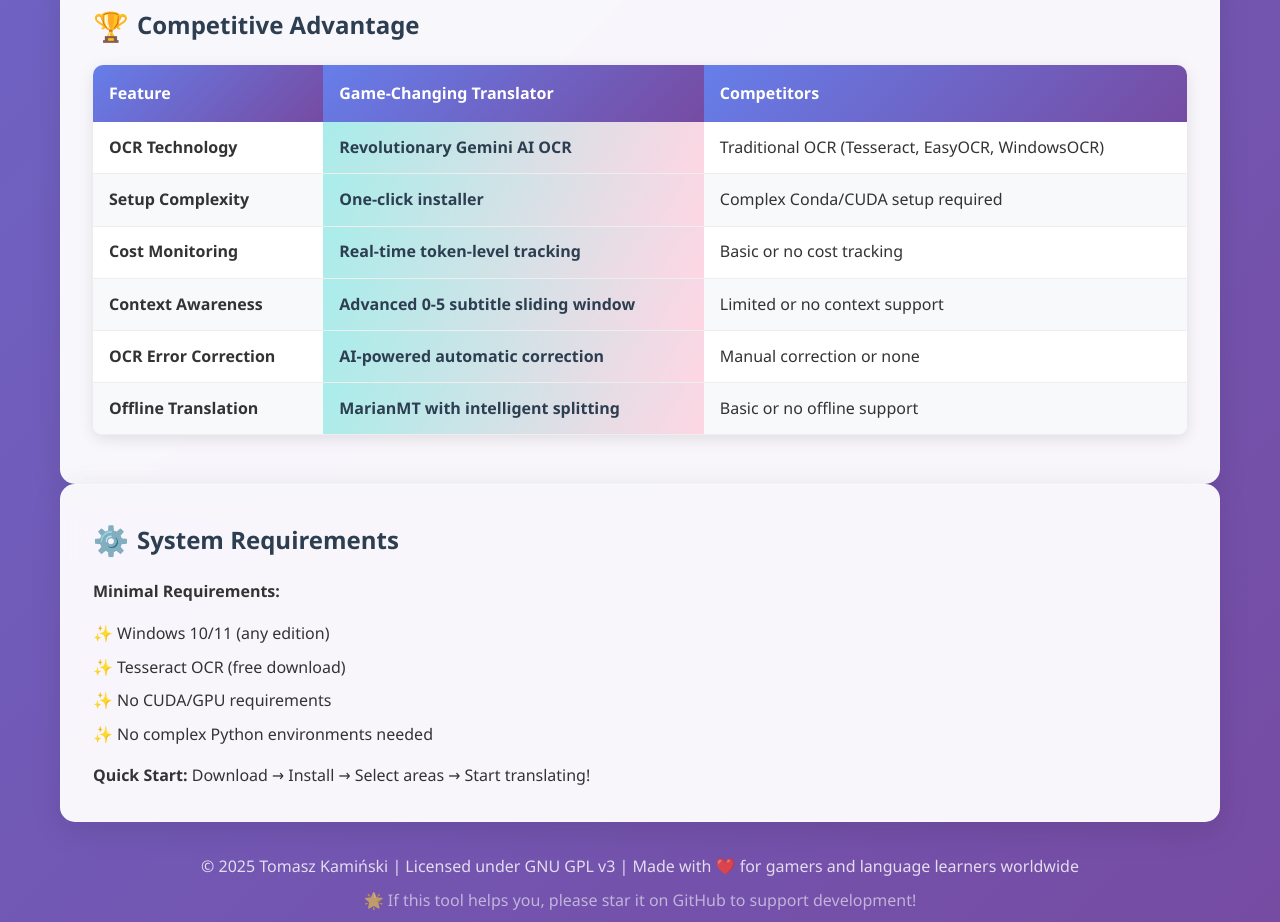
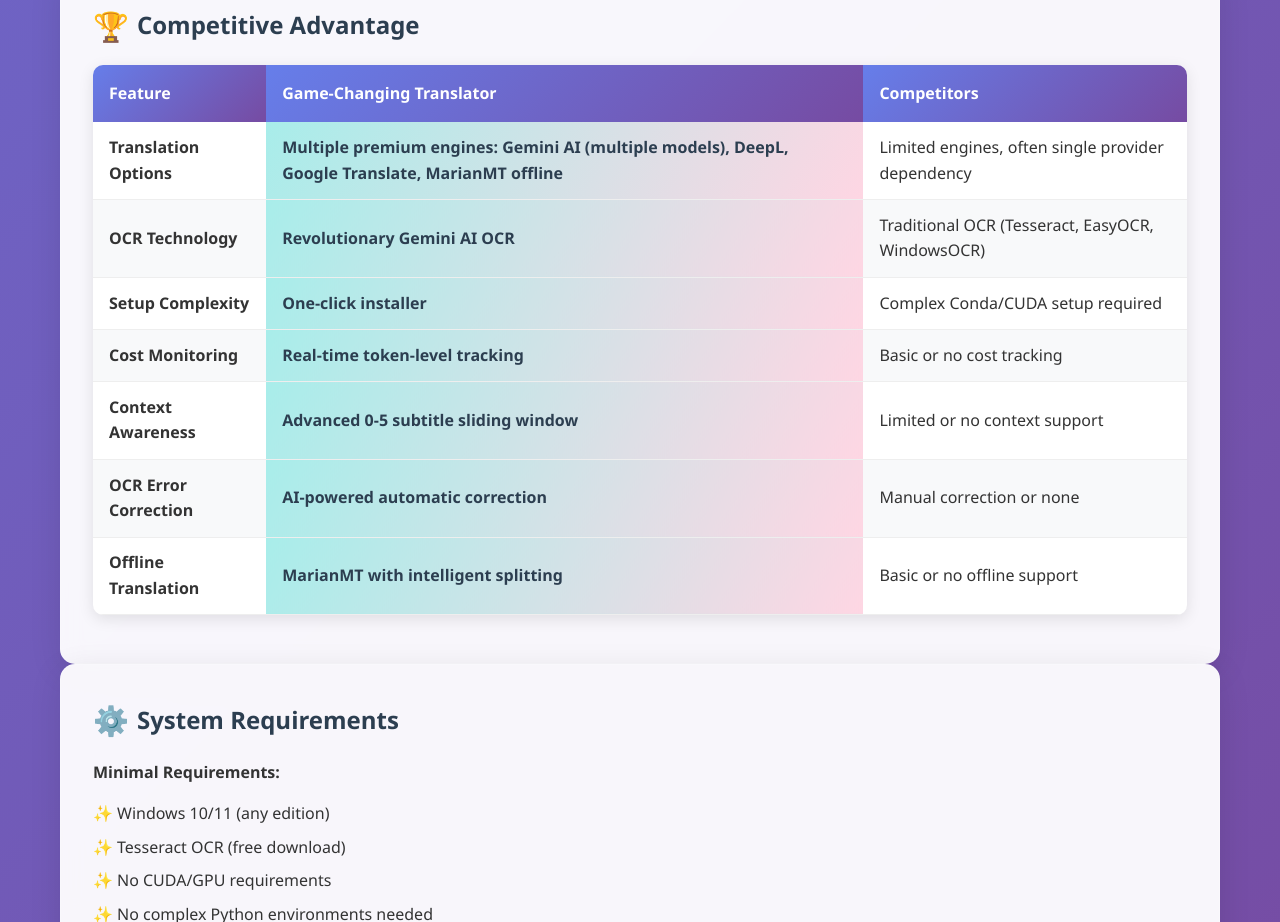
Before and after one commit to Yupsecous/game-title-translator, a plain HTML site: page index.html in a window 1280 px wide. Shown: the part 2779-3701 px from the top of the page. Drawn offline with Linux system fonts and the light colour scheme.

Commit message:
Add multiple translation options as first competitive advantage

```diff
--- a/index.html
+++ b/index.html
@@ -346,6 +346,11 @@
                 </thead>
                 <tbody>
                     <tr>
+                        <td><strong>Translation Options</strong></td>
+                        <td class="winner">Multiple premium engines: Gemini AI (multiple models), DeepL, Google Translate, MarianMT offline</td>
+                        <td>Limited engines, often single provider dependency</td>
+                    </tr>
+                    <tr>
                         <td><strong>OCR Technology</strong></td>
                         <td class="winner">Revolutionary Gemini AI OCR</td>
                         <td>Traditional OCR (Tesseract, EasyOCR, WindowsOCR)</td>
```
